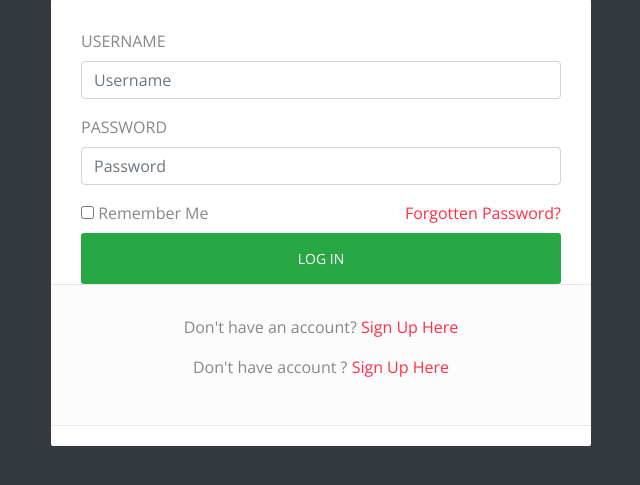
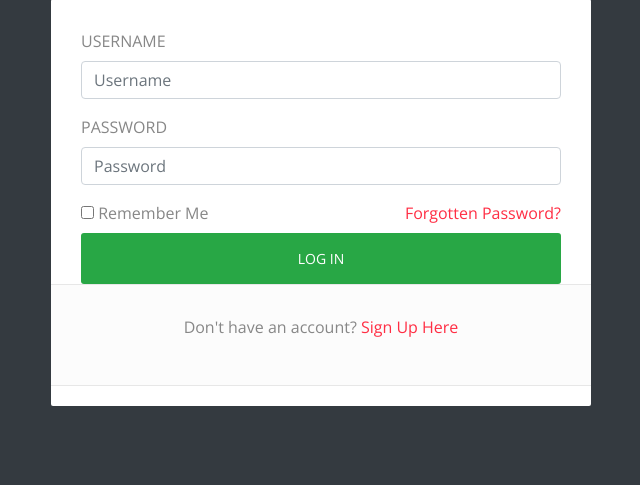
Before and after one commit to adithyanm274/warehouse, a Django app: page /users/login/ in a window 1280 px wide. Shown: the part 118-603 px from the top of the page, without its empty margins (319-959 px from the left). Run offline with Django 4.2, Linux system fonts and the light colour scheme; some libraries are stand-ins or nearby versions.

```diff
--- a/templates/users/login.html
+++ b/templates/users/login.html
@@ -66,9 +66,6 @@
                        <div class="register-link m-t-15 text-center">
     <p>Don't have an account? <a href="{% url 'register' %}"> Sign Up Here</a></p>
 </div>
-                        <div class="register-link m-t-15 text-center">
-                            <p>Don't have account ? <a href="#"> Sign Up Here</a></p>
-                        </div>
                     </form>
                 </div>
             </div>
```
